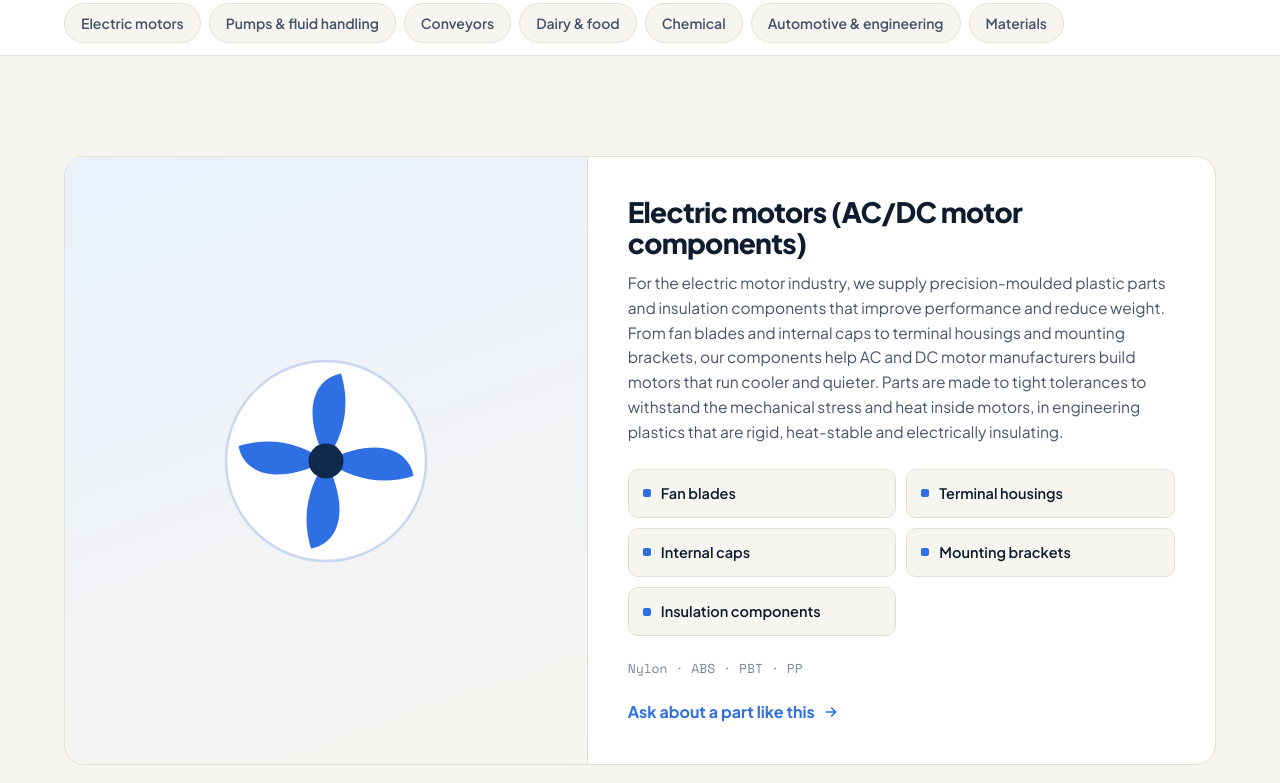
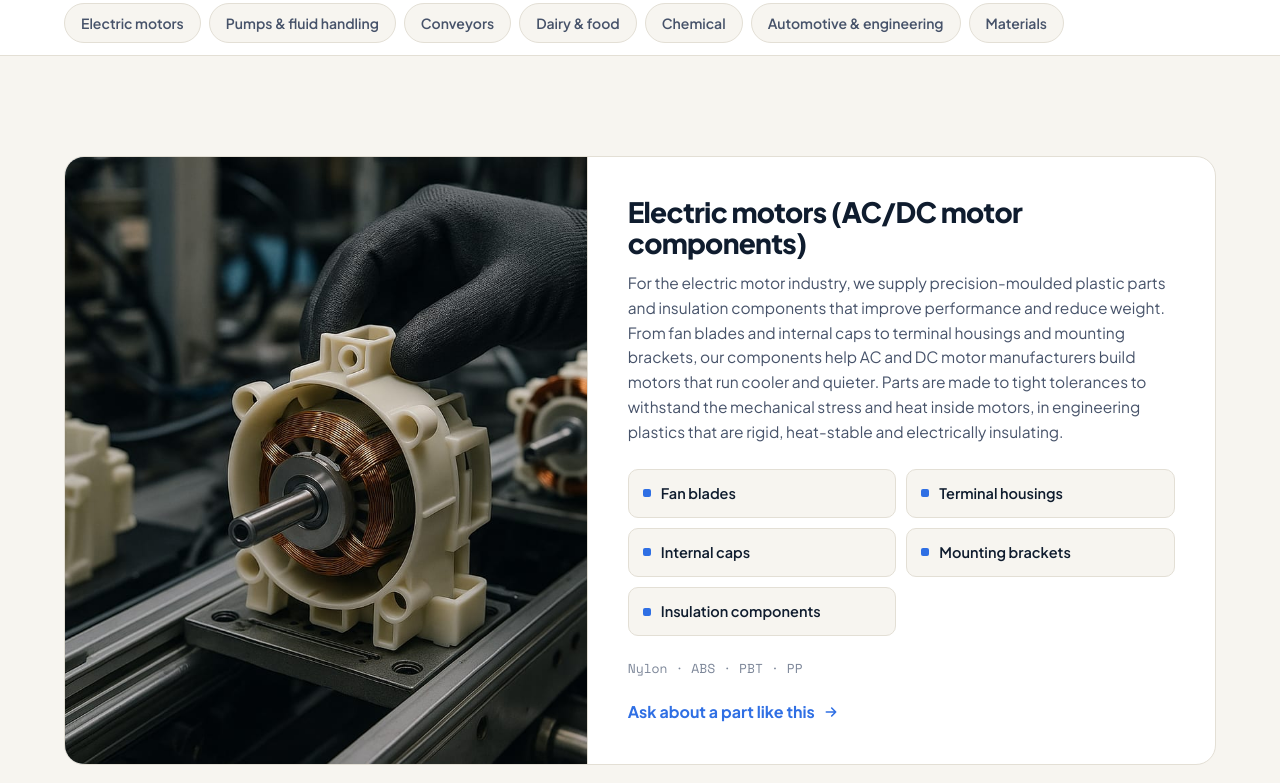
Before and after one commit to vraj-d7/shivsagar-enterprise-website, an Astro site: page /industries in a window 1280 px wide. Shown: the part 620-1403 px from the top of the page. Built offline with nearby package versions, Linux system fonts and the light colour scheme; Astro itself is replaced by a stand-in of ours.

Commit message:
Replace industry illustrations with photos
Swap the animated cartoon art on the industry tabs and the Industries
page for a photo of each industry, cropped from Shiv Sagar's own site
imagery, with descriptive alt text.

Co-Authored-By: Claude Opus 5.5 <noreply@anthropic.com>

```diff
--- a/src/components/IndustryArt.astro
+++ b/src/components/IndustryArt.astro
@@ -1,61 +1,23 @@
 ---
-import type { Industry } from '../data/site';
-interface Props { art: Industry['art'] }
-const { art } = Astro.props;
+// Photo for each industry panel. Images are cropped from Shiv Sagar's own website imagery
+// and live in src/assets/industries/<industry id>.jpg.
+import { Image } from 'astro:assets';
+import type { ImageMetadata } from 'astro';
+
+interface Props { id: string; eager?: boolean }
+const { id, eager = false } = Astro.props;
+
+const photos = import.meta.glob<{ default: ImageMetadata }>('../assets/industries/*.jpg', { eager: true });
+const alts: Record<string, string> = {
+	motors: 'Electric motor stators fitted into white moulded plastic housings on an assembly line',
+	pumps: 'Centrifugal pump with a blue electric motor',
+	conveyors: 'Bottles moving along a conveyor line',
+	dairy: 'Stainless steel dairy pump with white food-grade pipe fittings',
+	chemical: 'Process pipework and valves with black rubber sealing rings',
+	automotive: 'A steel injection mould held next to the black moulded plastic part it produces',
+};
+const photo = photos[`../assets/industries/${id}.jpg`]?.default;
 ---
-<svg viewBox="0 0 240 200" aria-hidden="true">
-	{art === 'fan' && (
-		<Fragment>
-			<circle cx="120" cy="100" r="80" fill="#fff" stroke="#c9d7ef" stroke-width="2" />
-			<g fill="#2f6fe4">
-				<animateTransform attributeName="transform" type="rotate" values="0 120 100;360 120 100" dur="6s" repeatCount="indefinite" />
-				<path d="M120 100 C 100 60 110 34 132 30 C 140 56 134 80 120 100z" />
-				<path d="M120 100 C 160 80 186 90 190 112 C 164 120 140 114 120 100z" />
-				<path d="M120 100 C 140 140 130 166 108 170 C 100 144 106 120 120 100z" />
-				<path d="M120 100 C 80 120 54 110 50 88 C 76 80 100 86 120 100z" />
-			</g>
-			<circle cx="120" cy="100" r="14" fill="#0f2a4a" />
-		</Fragment>
-	)}
-	{art === 'pump' && (
-		<Fragment>
-			<path d="M60 100a60 60 0 1 0 120 0a60 60 0 1 0 -120 0" fill="#fff" stroke="#c9d7ef" stroke-width="2" />
-			<path d="M170 70h50v30h-40" fill="#fff" stroke="#c9d7ef" stroke-width="2" />
-			<g stroke="#2f6fe4" stroke-width="7" stroke-linecap="round" fill="none">
-				<animateTransform attributeName="transform" type="rotate" values="0 120 100;-360 120 100" dur="3s" repeatCount="indefinite" />
-				<path d="M120 100 q-6 -26 8 -40" /><path d="M120 100 q26 -6 40 8" /><path d="M120 100 q6 26 -8 40" /><path d="M120 100 q-26 6 -40 -8" />
-			</g>
-			<circle cx="120" cy="100" r="10" fill="#0f2a4a" />
-		</Fragment>
-	)}
-	{art === 'conveyor' && (
-		<Fragment>
-			<rect x="20" y="70" width="200" height="22" rx="11" fill="#c9d7ef" />
-			<g fill="#fff" stroke="#2f6fe4" stroke-width="3"><circle cx="50" cy="110" r="16" /><circle cx="100" cy="110" r="16" /><circle cx="150" cy="110" r="16" /><circle cx="200" cy="110" r="16" /></g>
-			<rect x="40" y="40" width="44" height="30" rx="4" fill="#ffb703"><animate attributeName="x" values="-50;240" dur="4s" repeatCount="indefinite" /></rect>
-		</Fragment>
-	)}
-	{art === 'dairy' && (
-		<Fragment>
-			<rect x="40" y="60" width="160" height="110" rx="10" fill="#fff" stroke="#c9d7ef" stroke-width="2" />
-			<g fill="#eaf1fd" stroke="#2f6fe4" stroke-width="2"><rect x="56" y="40" width="26" height="60" rx="8" /><rect x="92" y="40" width="26" height="60" rx="8" /><rect x="128" y="40" width="26" height="60" rx="8" /><rect x="164" y="40" width="26" height="60" rx="8" /></g>
-			<path d="M40 120h160M40 145h160" stroke="#c9d7ef" stroke-width="2" />
-		</Fragment>
-	)}
-	{art === 'chemical' && (
-		<Fragment>
-			<path d="M20 100h70M150 100h70" stroke="#c9d7ef" stroke-width="18" />
-			<path d="M90 70h60v60H90z" fill="#fff" stroke="#2f6fe4" stroke-width="3" />
-			<path d="M120 70V40M100 40h40" stroke="#0f2a4a" stroke-width="6" stroke-linecap="round" />
-			<circle cx="120" cy="100" r="14" fill="#ffb703" />
-		</Fragment>
-	)}
-	{art === 'auto' && (
-		<Fragment>
-			<circle cx="80" cy="100" r="34" fill="#fff" stroke="#2f6fe4" stroke-width="3" />
-			<circle cx="80" cy="100" r="12" fill="#0f2a4a" />
-			<rect x="140" y="60" width="70" height="80" rx="14" fill="#fff" stroke="#c9d7ef" stroke-width="2" />
-			<circle cx="175" cy="100" r="18" fill="#ffb703" />
-		</Fragment>
-	)}
-</svg>
+{photo && (
+	<Image src={photo} alt={alts[id] ?? ''} widths={[480, 800, 1200]} sizes="(max-width: 1050px) 100vw, 520px" loading={eager ? 'eager' : 'lazy'} />
+)}
--- a/src/components/IndustryTabs.astro
+++ b/src/components/IndustryTabs.astro
@@ -10,7 +10,7 @@ import { industries } from '../data/site';
 	</div>
 	{industries.map((ind, i) => (
 		<div class="ind-panel reveal" role="tabpanel" id={`panel-${ind.id}`} aria-labelledby={`tab-${ind.id}`} hidden={i !== 0}>
-			<div class="ind-art"><IndustryArt art={ind.art} /></div>
+			<div class="ind-art"><IndustryArt id={ind.id} /></div>
 			<div class="ind-body">
 				<h3>{ind.title}</h3>
 				<p>{ind.intro}</p>
--- a/src/data/site.ts
+++ b/src/data/site.ts
@@ -46,7 +46,6 @@ export type Industry = {
 	body: string;
 	parts: string[];
 	materials: string;
-	art: 'fan' | 'pump' | 'conveyor' | 'dairy' | 'chemical' | 'auto';
 };
 
 export const industries: Industry[] = [
@@ -55,42 +54,42 @@ export const industries: Industry[] = [
 		intro: 'Plastic components that keep motors cool, insulated and protected.',
 		body: 'For the electric motor industry, we supply precision-moulded plastic parts and insulation components that improve performance and reduce weight. From fan blades and internal caps to terminal housings and mounting brackets, our components help AC and DC motor manufacturers build motors that run cooler and quieter. Parts are made to tight tolerances to withstand the mechanical stress and heat inside motors, in engineering plastics that are rigid, heat-stable and electrically insulating.',
 		parts: ['Fan blades', 'Terminal housings', 'Internal caps', 'Mounting brackets', 'Insulation components'],
-		materials: 'Nylon · ABS · PBT · PP', art: 'fan',
+		materials: 'Nylon · ABS · PBT · PP',
 	},
 	{
 		id: 'pumps', tab: 'Pumps & fluid handling', title: 'Pumps & fluid handling',
 		intro: 'Wear- and corrosion-resistant parts for pumps and valves.',
 		body: 'We produce plastic pump components that meet rigorous fluid-industry standards. Our injection-moulded impellers offer excellent balance and durability for efficient pumping, while custom-moulded pump casings and valve parts deliver corrosion resistance and a precise fit. We also make the rubber parts pumps depend on — O-rings, seals and diaphragms — for leak-proof operation in water pumps, chemical pumps and agricultural sprayers.',
 		parts: ['Impellers', 'Pump casings', 'Valve parts', 'O-rings & seals', 'Diaphragms'],
-		materials: 'Nylon · PP · EPDM · Silicone', art: 'pump',
+		materials: 'Nylon · PP · EPDM · Silicone',
 	},
 	{
 		id: 'conveyors', tab: 'Conveyors', title: 'Material handling & conveyors',
 		intro: 'Low-friction, low-noise parts that keep materials moving.',
 		body: 'We manufacture durable idler rollers and other plastic conveyor components. Our HDPE and nylon idler rollers are lightweight, corrosion-resistant and built for smooth rotation — ideal for conveyor systems in factories, warehouses and food processing plants.',
 		parts: ['HDPE idler rollers', 'Nylon idler rollers', 'Guides', 'Wear strips'],
-		materials: 'HDPE · Nylon', art: 'conveyor',
+		materials: 'HDPE · Nylon',
 	},
 	{
 		id: 'dairy', tab: 'Dairy & food', title: 'Dairy & food processing',
 		intro: 'Hygienic, food-contact parts built for daily washdowns.',
 		body: 'We provide food-grade plastic and rubber parts for hygiene and reliability in dairy and food applications. Our components include dairy equipment fittings, milking machine parts, bottle crates and sealing gaskets made from materials safe for food contact. They are easy to clean, non-toxic and durable, with the smooth surfaces and chemical resistance the sector demands.',
 		parts: ['Dairy equipment fittings', 'Milking machine parts', 'Bottle crates', 'Sealing gaskets'],
-		materials: 'PP · HDPE · Food-grade silicone', art: 'dairy',
+		materials: 'PP · HDPE · Food-grade silicone',
 	},
 	{
 		id: 'chemical', tab: 'Chemical', title: 'Chemical & industrial equipment',
 		intro: 'Parts that stand up to acids, solvents and harsh process conditions.',
 		body: 'We produce chemical-resistant plastic parts and robust rubber components for laboratories, chemical processing machinery and industrial equipment. Our range includes acid-resistant pump impellers, valve bodies, pipe fittings and encapsulation parts that tolerate harsh chemicals and high temperatures, using materials such as HDPE, PTFE, PVDF and specialised rubber compounds.',
 		parts: ['Acid-resistant impellers', 'Valve bodies', 'Pipe fittings', 'Encapsulation parts'],
-		materials: 'HDPE · PTFE · PVDF · Rubber compounds', art: 'chemical',
+		materials: 'HDPE · PTFE · PVDF · Rubber compounds',
 	},
 	{
 		id: 'automotive', tab: 'Automotive & engineering', title: 'Automotive & engineering goods',
 		intro: 'Small parts with a big job — fit, finish and durability matter.',
 		body: 'We also serve the automotive, agriculture and general engineering sectors with high-quality moulded components. Our range includes precision plastic knobs, durable clips, functional housing covers and robust rubber bushings — made from high-grade materials to strict specifications for durability and reliability in use.',
 		parts: ['Plastic knobs', 'Clips', 'Housing covers', 'Rubber bushings'],
-		materials: 'ABS · Nylon · Rubber compounds', art: 'auto',
+		materials: 'ABS · Nylon · Rubber compounds',
 	},
 ];
 
--- a/src/pages/industries.astro
+++ b/src/pages/industries.astro
@@ -23,7 +23,7 @@ import { industries } from '../data/site';
 		<div class="wrap list">
 			{industries.map((ind) => (
 				<article class="ind-panel reveal" id={ind.id}>
-					<div class="ind-art"><IndustryArt art={ind.art} /></div>
+					<div class="ind-art"><IndustryArt id={ind.id} /></div>
 					<div class="ind-body">
 						<h2>{ind.title}</h2>
 						<p>{ind.body}</p>
--- a/src/styles/global.css
+++ b/src/styles/global.css
@@ -89,8 +89,8 @@ h2 { font-size: clamp(30px, 4.2vw, 48px); margin-top: 12px; }
 .ind-panel[hidden] { display: none; }
 .ind-tabs + .ind-panel, .ind-panel.is-shown { animation: fade .4s ease; }
 @keyframes fade { from { opacity: 0; transform: translateY(8px); } to { opacity: 1; transform: none; } }
-.ind-art { background: linear-gradient(160deg, var(--blue-soft), var(--bg)); display: grid; place-items: center; padding: 30px; min-height: 320px; border-right: 1px solid var(--line); }
-.ind-art svg { width: 100%; max-width: 300px; }
+.ind-art { position: relative; background: var(--blue-soft); min-height: 320px; border-right: 1px solid var(--line); overflow: hidden; }
+.ind-art img { position: absolute; inset: 0; width: 100%; height: 100%; object-fit: cover; }
 .ind-body { padding: 40px; }
 .ind-body h3 { font-size: 28px; }
 .ind-body > p { color: var(--ink-2); margin: 12px 0 24px; }
@@ -164,7 +164,7 @@ h2 { font-size: clamp(30px, 4.2vw, 48px); margin-top: 12px; }
 	.steps { grid-template-columns: 1fr 1fr; }
 	.why-grid { grid-template-columns: 1fr 1fr; }
 	.ind-panel { grid-template-columns: 1fr; }
-	.ind-art { border-right: 0; border-bottom: 1px solid var(--line); min-height: 240px; }
+	.ind-art { border-right: 0; border-bottom: 1px solid var(--line); min-height: 0; aspect-ratio: 16 / 10; }
 }
 @media (max-width: 600px) {
 	.wrap { padding: 0 16px; }
```
Also changed, not shown: src/assets/industries/automotive.jpg (added), src/assets/industries/chemical.jpg (added), src/assets/industries/conveyors.jpg (added), src/assets/industries/dairy.jpg (added), src/assets/industries/motors.jpg (added), src/assets/industries/pumps.jpg (added).
